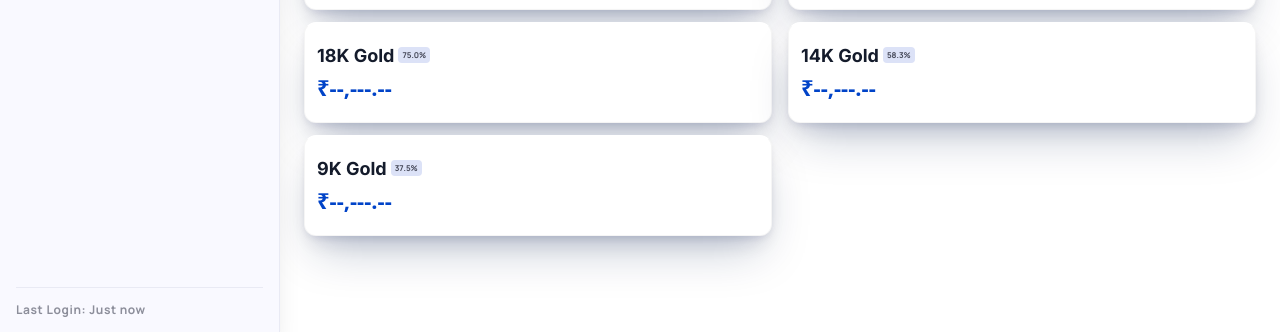
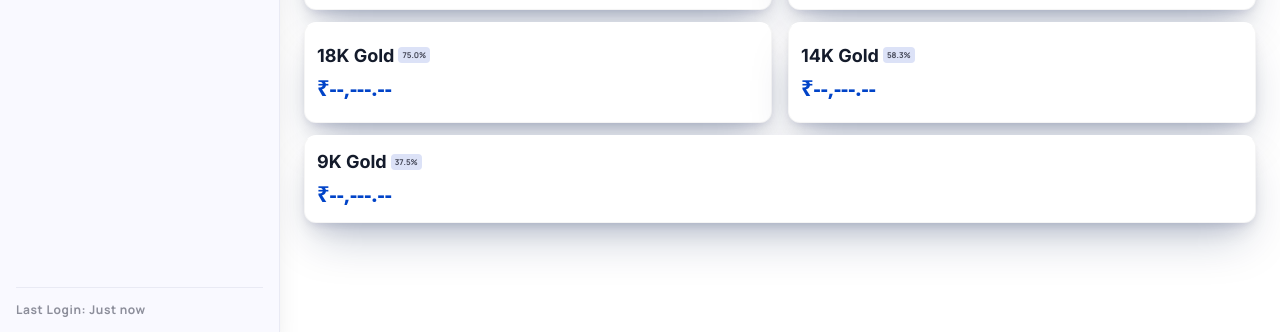
Before and after one commit to Kunal12788/HGFVYGKBB, a website built with Vite: page index.html in a window 1280 px wide. Shown: the part 468-800 px from the top of the page. Built offline with nearby package versions, Linux system fonts and the light colour scheme; some packages are replaced by stand-ins of ours; no server answers; the database is empty.

Commit message:
style: fix 9K card layout to be long (w-full) while retaining exact height of other grids

```diff
--- a/index.html
+++ b/index.html
@@ -307,9 +307,9 @@
 </div>
 
 <!-- Centered Narrow (9K) - Compact Strip -->
-<div class="grid grid-cols-2 gap-3 md:gap-4 flex-1">
+<div class="flex-1 w-full">
     <!-- 9K Widget -->
-    <div class="animate-fade-in-up glass-card !rounded-xl p-3 relative overflow-hidden flex justify-between items-center hover:shadow-lg transition-shadow h-full" style="animation-delay: 0.6s;">
+    <div class="animate-fade-in-up glass-card !rounded-xl p-3 relative overflow-hidden flex justify-between items-center hover:shadow-lg transition-shadow h-full w-full" style="animation-delay: 0.6s;">
         <div class="flex flex-col justify-center h-full z-10">
             <div class="flex items-center gap-1 mb-0.5">
                 <h3 class="font-display-xl text-[14px] md:text-[18px] font-bold text-on-surface">9K Gold</h3>
@@ -323,8 +323,6 @@
             <svg class="w-full h-full overflow-visible" preserveAspectRatio="none" viewBox="0 0 100 40"><path class="chart-fill" d="" fill="url(#primary-gradient)" id="gold-9k-sparkline-fill" stroke="none"></path><path class="chart-path" d="" fill="none" id="gold-9k-sparkline-path" stroke="#004ee7" stroke-linecap="round" stroke-linejoin="round" stroke-width="2.5" filter="url(#glow)"></path></svg>
         </div>
     </div>
-    <!-- Empty Space to preserve grid width -->
-    <div class="h-full"></div>
 </div>
 </div>
 
```
